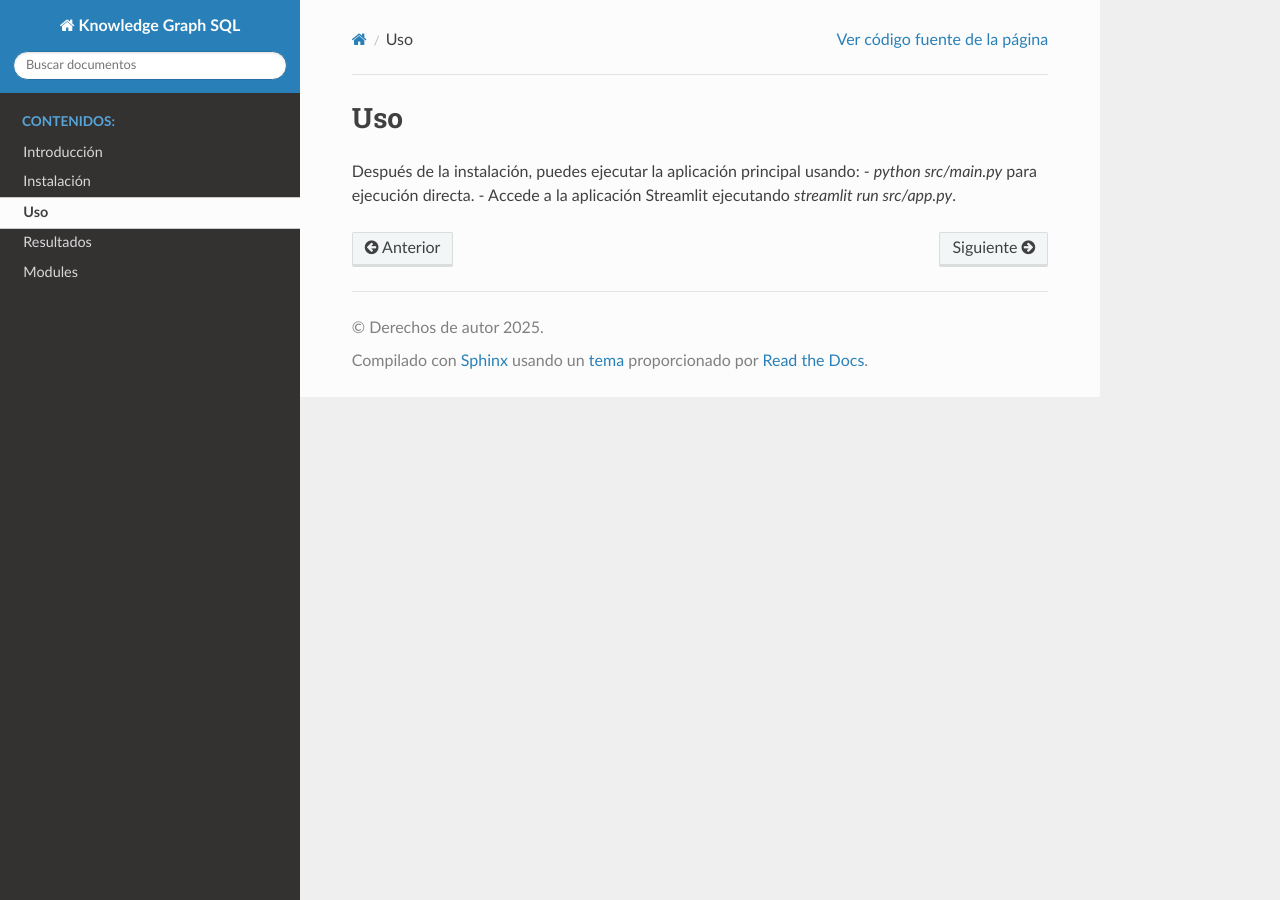
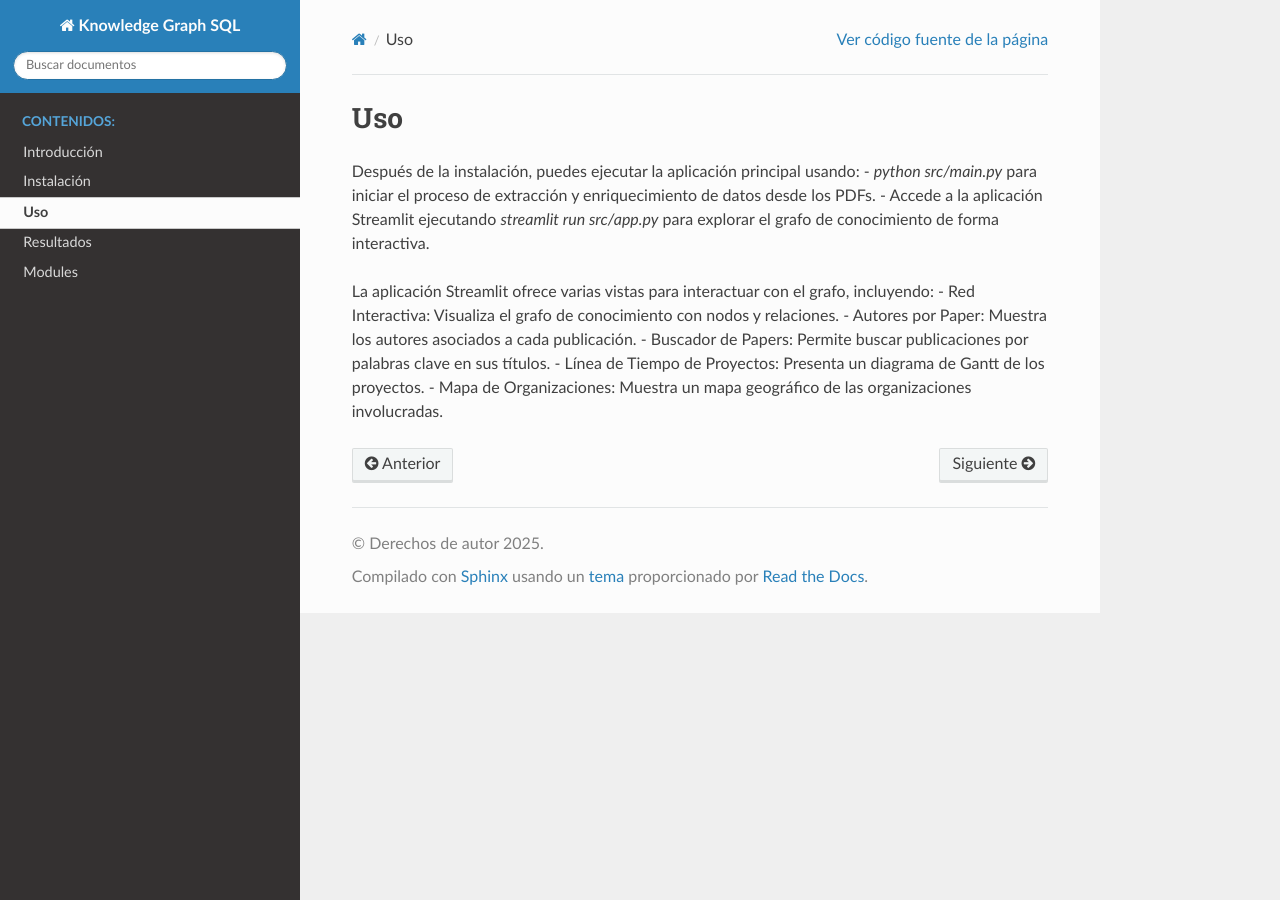
Before and after one commit to ikerorozco/Knoledge-Graph-sql, a Sphinx documentation site: the page built from docs/source/uso.rst, in a window 1280 px wide. Built offline with Sphinx 7.4.7 and the Read the Docs theme 3.1.0, drawn with Linux system fonts in a browser that asks for light colours; pages that are not in the unit, such as notebooks, are missing from menus.

Commit message:
fix: rtd

```diff
--- a/docs/source/conf.py
+++ b/docs/source/conf.py
@@ -23,6 +23,7 @@ extensions = [
     'sphinx.ext.autodoc',
     'sphinx.ext.viewcode',
     'sphinx.ext.napoleon',
+    'autoapi.extension',
 ]
 
 templates_path = ['_templates']
--- a/docs/source/index.rst
+++ b/docs/source/index.rst
@@ -8,7 +8,7 @@ Documentación de Knowledge Graph SQL
 
 Introducción
 ------------
-Este proyecto está diseñado para crear y gestionar un grafo de conocimiento utilizando bases de datos SQL. Proporciona herramientas para extraer, enriquecer y visualizar datos de artículos académicos y proyectos relacionados.
+Este proyecto tiene como objetivo construir un grafo de conocimiento académico a partir de artículos científicos en formato PDF. El flujo de trabajo inicia con la extracción automática de información básica desde los archivos PDF mediante el servicio Grobid. Posteriormente, esta información se enriquece con datos adicionales provenientes de las plataformas OpenAIRE y OpenAlex, lo que permite vincular autores, organizaciones, proyectos y otras entidades relevantes.
 
 Instalación
 ------------
--- a/docs/source/instalacion.rst
+++ b/docs/source/instalacion.rst
@@ -4,9 +4,11 @@ Para instalar y ejecutar este proyecto, puedes usar Docker o configurar un entor
 
 Usando Docker:
 - Asegúrate de tener Docker y Docker Compose instalados en tu sistema.
-- Ejecuta `docker-compose up --build` para construir e iniciar los servicios.
+- Ejecuta `docker-compose up --build` para construir e iniciar los servicios. Esto configurará automáticamente el entorno necesario para ejecutar la aplicación.
 
 Usando el entorno de Python:
 - Crea un entorno virtual: `python -m venv env`
 - Activa el entorno virtual: `source env/bin/activate`
 - Instala las dependencias: `pip install -r requirements.txt`
+
+Asegúrate de que todos los servicios necesarios, como GROBID, estén configurados y ejecutándose antes de iniciar la aplicación principal.
--- a/docs/source/introduccion.rst
+++ b/docs/source/introduccion.rst
@@ -1,3 +1,5 @@
 Introducción
 ============
-Este proyecto está diseñado para crear y gestionar un grafo de conocimiento utilizando bases de datos SQL. Proporciona herramientas para extraer, enriquecer y visualizar datos de artículos académicos y proyectos relacionados.
+Este proyecto tiene como objetivo construir un grafo de conocimiento académico a partir de artículos científicos en formato PDF. El flujo de trabajo inicia con la extracción automática de información básica desde los archivos PDF mediante el servicio Grobid. Posteriormente, esta información se enriquece con datos adicionales provenientes de las plataformas OpenAIRE y OpenAlex, lo que permite vincular autores, organizaciones, proyectos y otras entidades relevantes.
+
+A continuación, se realiza un análisis semántico de los resúmenes (abstracts) utilizando modelos de lenguaje de Hugging Face, con el fin de identificar similitudes temáticas entre los diferentes papers. Esta información se utiliza para construir un grafo de conocimiento estructurado, que integra relaciones entre publicaciones, autores, instituciones y proyectos.
--- a/docs/source/resultados.rst
+++ b/docs/source/resultados.rst
@@ -1,3 +1,5 @@
 Resultados
 ==========
-La aplicación generará un grafo de conocimiento que puede ser visualizado y exportado a formato RDF. La aplicación Streamlit proporciona vistas interactivas para explorar los datos.
+La aplicación generará un grafo de conocimiento que puede ser visualizado y exportado a formato RDF, facilitando su interoperabilidad con sistemas semánticos. La aplicación Streamlit proporciona vistas interactivas para explorar los datos, permitiendo a los usuarios descubrir conexiones significativas entre publicaciones científicas, autores, organizaciones y proyectos.
+
+El grafo de conocimiento resultante integra relaciones entre publicaciones, autores, instituciones y proyectos, y es accesible a través de una interfaz gráfica intuitiva. Los usuarios pueden realizar consultas personalizadas y visualizar los resultados de manera dinámica.
--- a/docs/source/uso.rst
+++ b/docs/source/uso.rst
@@ -1,5 +1,12 @@
 Uso
 ===
 Después de la instalación, puedes ejecutar la aplicación principal usando:
-- `python src/main.py` para ejecución directa.
-- Accede a la aplicación Streamlit ejecutando `streamlit run src/app.py`.
+- `python src/main.py` para iniciar el proceso de extracción y enriquecimiento de datos desde los PDFs.
+- Accede a la aplicación Streamlit ejecutando `streamlit run src/app.py` para explorar el grafo de conocimiento de forma interactiva.
+
+La aplicación Streamlit ofrece varias vistas para interactuar con el grafo, incluyendo:
+- Red Interactiva: Visualiza el grafo de conocimiento con nodos y relaciones.
+- Autores por Paper: Muestra los autores asociados a cada publicación.
+- Buscador de Papers: Permite buscar publicaciones por palabras clave en sus títulos.
+- Línea de Tiempo de Proyectos: Presenta un diagrama de Gantt de los proyectos.
+- Mapa de Organizaciones: Muestra un mapa geográfico de las organizaciones involucradas.
```
